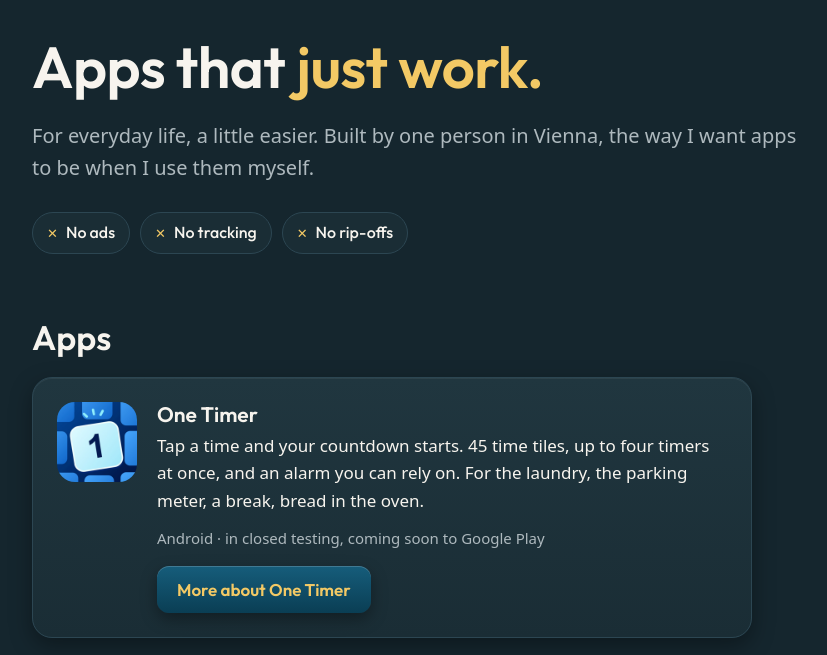
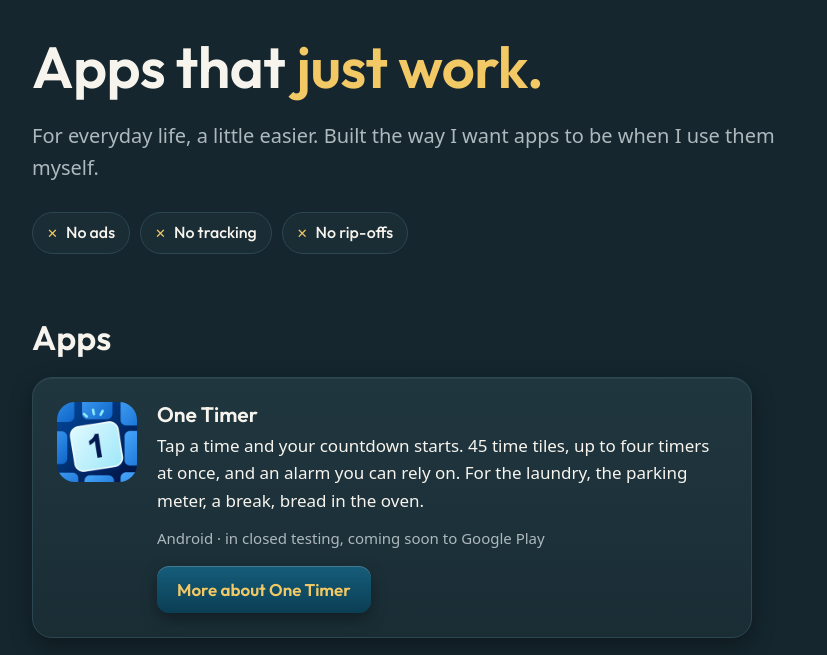
Before and after one commit to mzehentner-coder/mzehentner-coder.github.io, a plain HTML site: page index.html in a window 1280 px wide. Shown: the part 116-771 px from the top of the page, without its empty margins (104-931 px from the left). Drawn offline with Linux system fonts and the light colour scheme.

Commit message:
Startseite: Einleitung gekürzt
Co-Authored-By: Claude Opus 5.5 <noreply@anthropic.com>

```diff
--- a/index.html
+++ b/index.html
@@ -23,7 +23,7 @@
 <main id="content">
 <section class="hero">
   <h1>Apps that <em>just work.</em></h1>
-  <p class="lead">For everyday life, a little easier. Built by one person in Vienna, the way I want apps to be when I use them myself.</p>
+  <p class="lead">For everyday life, a little easier. Built the way I want apps to be when I use them myself.</p>
   <ul class="no">
     <li>No ads</li>
     <li>No tracking</li>
```
